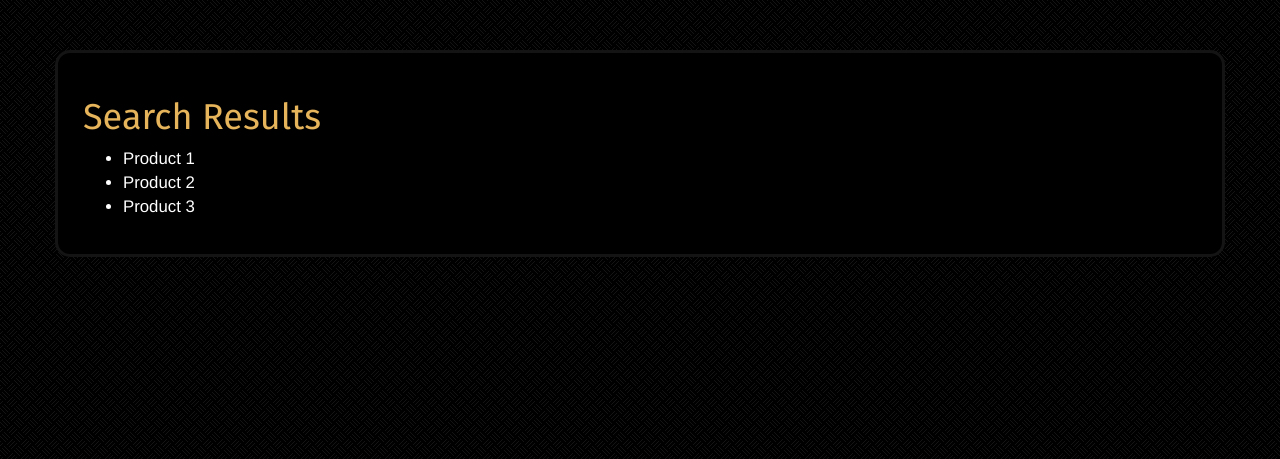
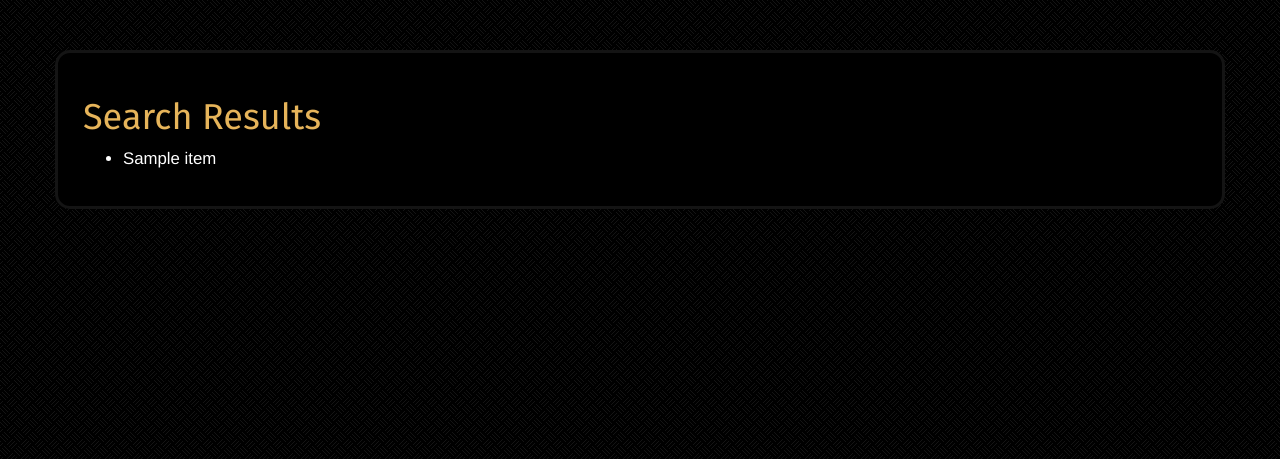
Before and after one commit to clarenceco/goodhouse, a Django app: template templates/search.html in a window 1280 px wide. Shown: the part 86-545 px from the top of the page. Run offline with Django 3.2, Linux system fonts and the light colour scheme; the template is opened without the code that fills it: most values are stand-ins (such as "Sample title", 1, 10 or a date in 2020); parts of the project's set-up code (start-up, migrations or seed data) failed here and were passed over; some libraries are stand-ins or nearby versions.

Commit message:
fixing search page

```diff
--- a/templates/search.html
+++ b/templates/search.html
@@ -88,12 +88,16 @@
 		<div class="search container">
 
 		<h1>Search Results</h1>
+		{% if len == 0 %}
+			No results found.
+		{% else %}
+		<ul>
+			{% for item in objlist %}
+			<a href="/prod/{{item.name}}"><li>{{item.name}}</li></a>
+			{% endfor %}
 
-		<ul>
-			<a href="#"><li>Product 1</li></a>
-			<a href="#"><li>Product 2</li></a>
-			<a href="#"><li>Product 3</li></a>
 		</ul>
+		{% endif %}
 
 
 		</div>
```
